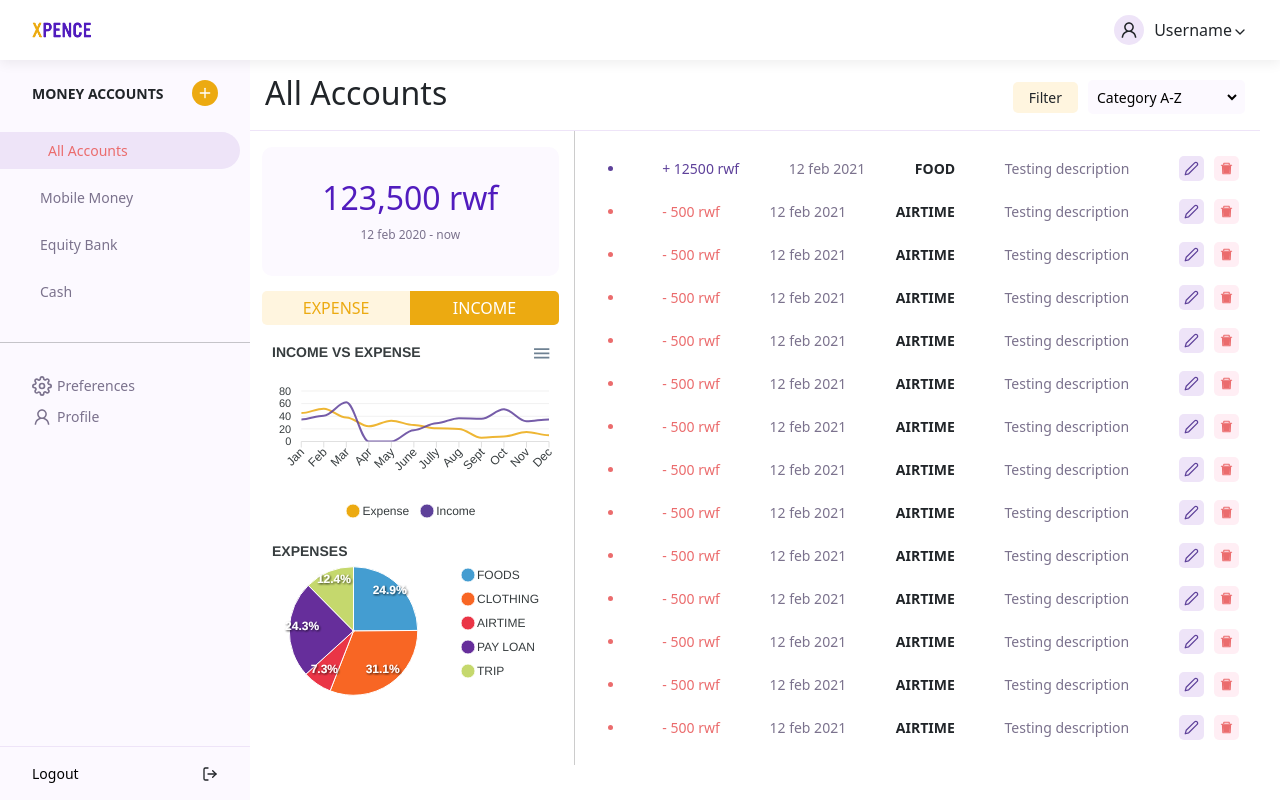
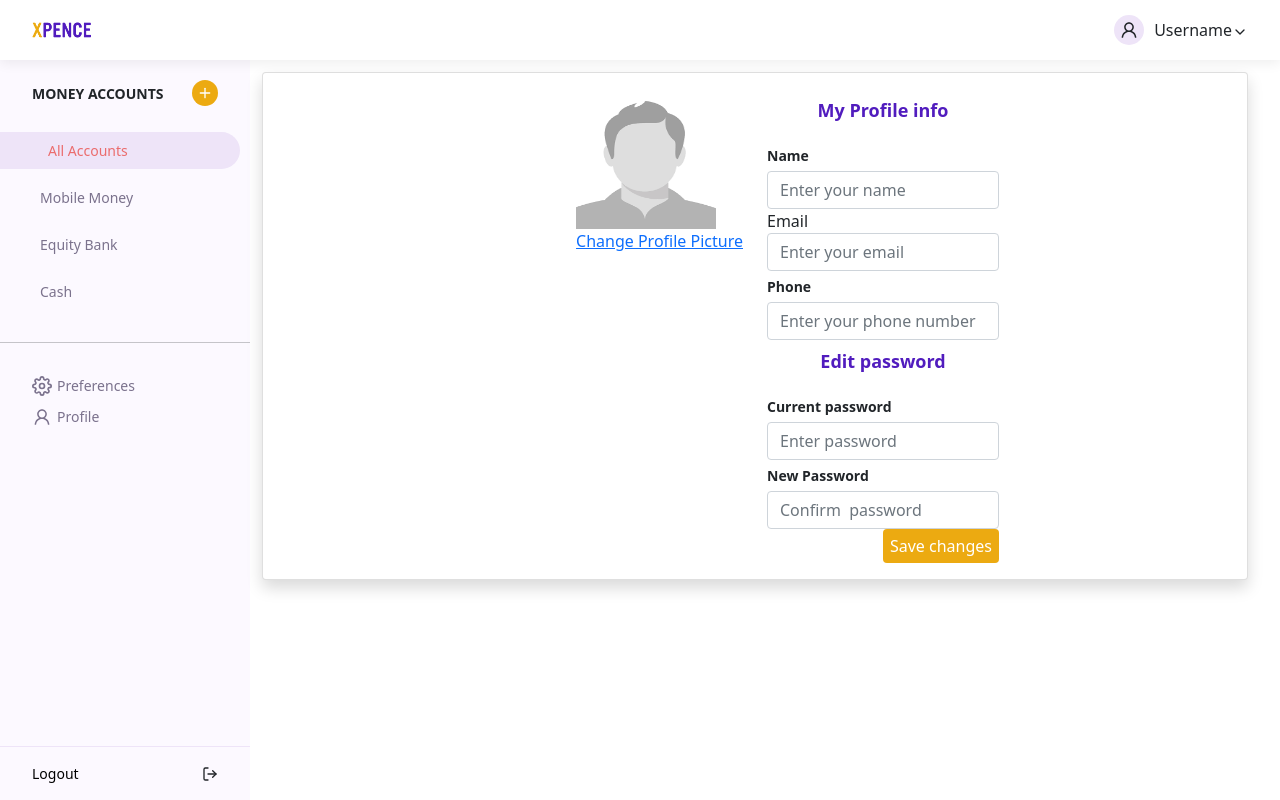
Before and after one commit to SolvIT-Africa-Bootcamp-cohort2/Expense-tracking-app, a React (Create React App) app: page /dashboard in a window 1280 px wide. Built offline with nearby package versions, Linux system fonts and the light colour scheme; sample sign-in values are in the browser's storage.

Commit message:
profile created

```diff
--- a/src/components/Dashboard/Contents/Contents.js
+++ b/src/components/Dashboard/Contents/Contents.js
@@ -1,11 +1,13 @@
 import React from "react";
 import "../../../styles/contents.scss";
 import AllAccounts from "./AllAccounts";
+import Profile from "./Profile"
 
 function Contents() {
   return (
     <div className="contents-main-container">
-      <AllAccounts />
+      {/* <AllAccounts /> */}
+      <Profile/>
     </div>
   );
 }
--- /dev/null
+++ b/src/components/Dashboard/Contents/Profile.js
@@ -0,0 +1,101 @@
+import React, { useState } from 'react'
+import "../../../styles/profile.scss";
+
+function onSubmit(e) {
+    e.preventDefault();
+}
+function Profile() {
+
+  const [names, setNames] = useState("");
+const [email, setEmail] = useState("");
+const [phone, setPhone] = useState("");
+const [password, setPassword] = useState("");
+const [password2, setPassword2] = useState("");
+
+  return (
+
+    <div class="container" >
+  <div className='card shadow mt-2'>
+    <div  className='card-body'>
+    <div class= "row">
+        <div class="col-md-6">
+        <div class="rounded float-end" >
+        <img src={require("../../../assets/profile.png")} className="d-block" width={140} height={140} alt="Profile"/>
+        <a href='#edit' >Change Profile Picture</a>
+        </div>
+        </div>
+        <div class="col-md-6">
+        <div className="form-container">
+        <div class="col-md-6">
+          <p className="p"> My Profile info</p>
+          <form onSubmit={(onSubmit)} method="post">
+            <div className="form-group">
+              <label>Name</label>
+              <input
+                className="form-control"
+                type="text"
+                id="name"
+                value={names}
+                placeholder="Enter your name"
+                onChange={(e) => setNames(e.target.value)}
+              />
+            </div>
+            <div className="form-group">
+              <span>Email</span>
+              <input
+                className="form-control"
+                type="email"
+                id="email"
+                value={email}
+                placeholder="Enter your email"
+                onChange={(e) => setEmail(e.target.value)}
+              />
+            </div>
+            <div className="form-group">
+              <label>Phone</label>
+              <input
+                className="form-control"
+                type="phone"
+                id="phone"
+                value={phone}
+                placeholder="Enter your phone number"
+                onChange={(e) => setPhone(e.target.value)}
+              />
+            </div>
+            <div className="form-group">
+                <p className="p" class="text-center" >Edit password</p>
+              <label>Current password</label>
+              <input
+                className="form-control"
+                type="password"
+                id="password"
+                value={password}
+                placeholder="Enter password"
+                onChange={(e) => setPassword(e.target.value)}
+              />
+            </div>
+            <div className="form-group">
+              <label>New Password</label>
+              <input
+                className="form-control"
+                type="password"
+                id="password2"
+                value={password2}
+                placeholder="Confirm  password"
+                onChange={(e) => setPassword2(e.target.value)}
+                />
+            </div>
+              <button class="rounded float-end" type="submit">Save changes</button>
+          </form>
+          </div>
+          </div>
+         </div>
+    </div>
+    </div>
+   </div>
+  </div>
+
+  );
+}
+
+export default Profile
--- /dev/null
+++ b/src/styles/profile.scss
@@ -0,0 +1,37 @@
+@import "colors";
+@import "partials";
+
+    .container
+
+    h2 {
+      color: $blue;
+      font-size: 16px;
+    }
+    p {
+    font-size: 18px;
+    color: $blue;
+    font-weight: 600;
+    padding-top: 8px;
+    }
+    label {
+      margin: 5px 0px;
+      font-weight: 600;
+      font-size: 14px;
+    }
+    button {
+      margin: 1rem 4px;
+      width: 50%;
+      background-color: $yellow;
+      color: $white;
+      border: none;
+      outline: none;
+      padding: 5px ;
+      border-radius: 8px;
+      margin-top: 4px;
+    }
+  .p{
+    text-align: center;
+    font-size: 18px;
+    color: $blue;
+    font-weight: 600;
+  }
```
Also changed, not shown: src/assets/profile.png (added).
